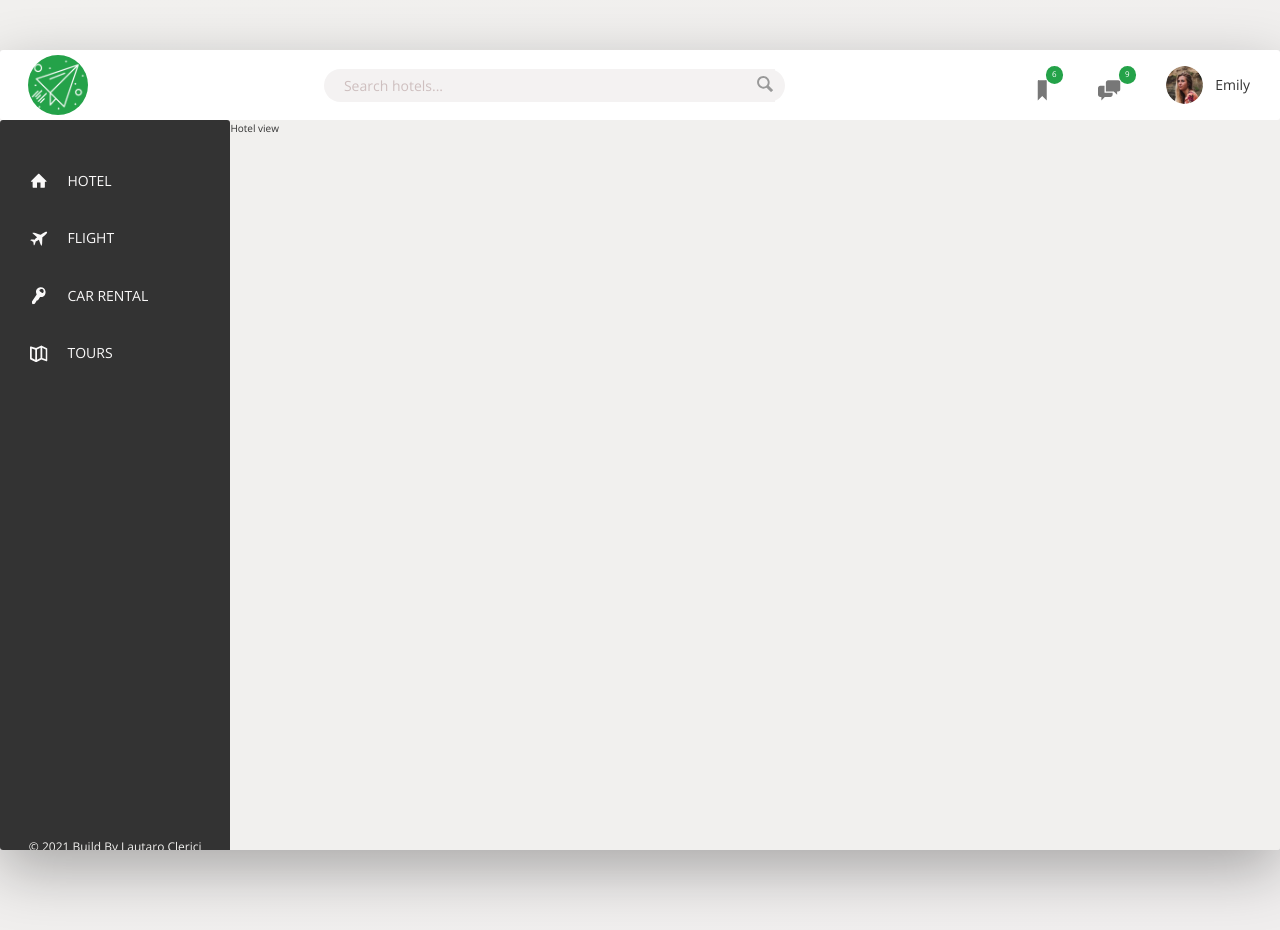
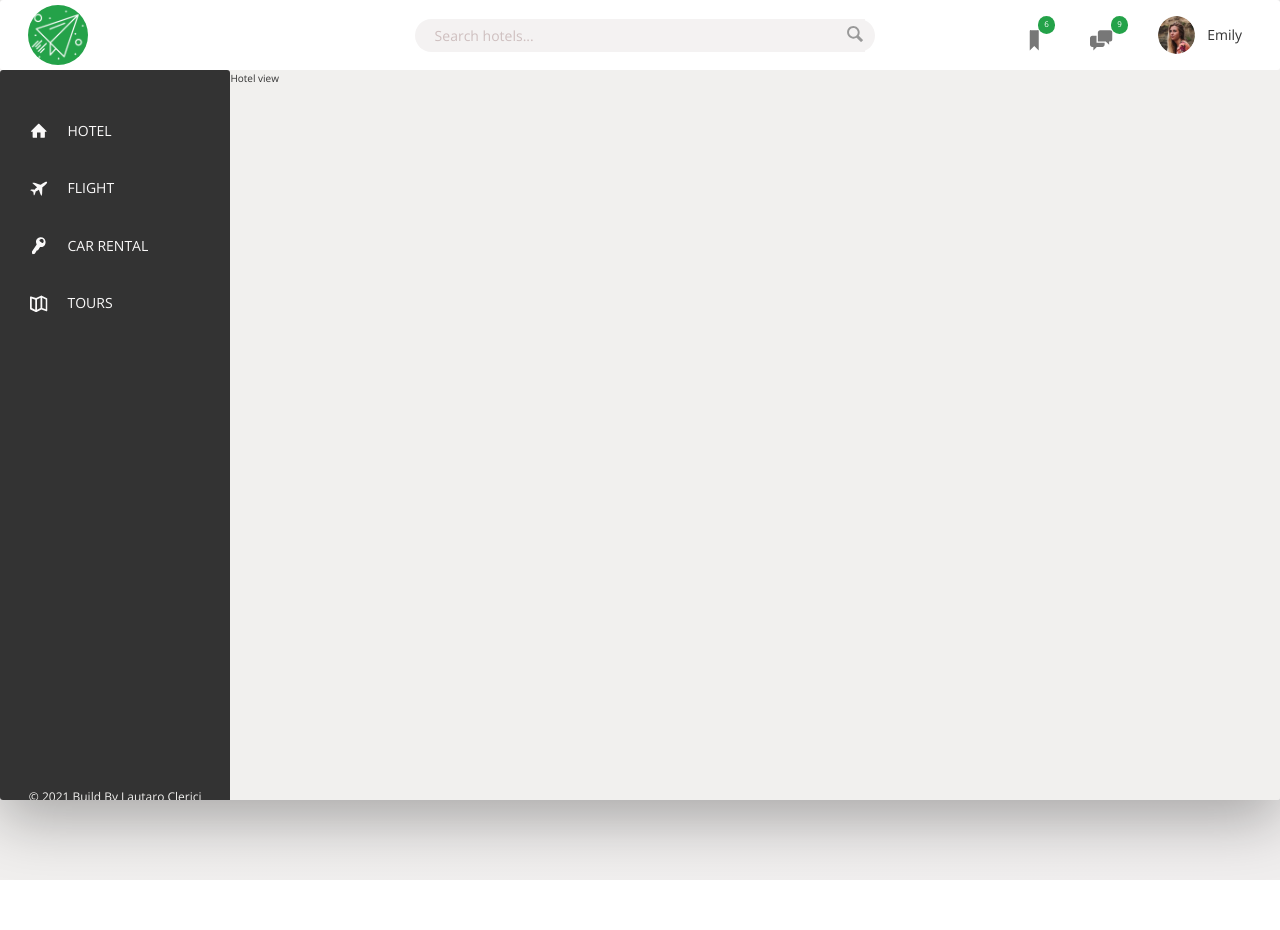
Before and after one commit to LNCE21/travelAgency, a website: page index.html in a window 1280 px wide. After the commit the page ends 880 px from the top, so only its background shows below. Drawn offline with nearby package versions, Linux system fonts and the light colour scheme.

Commit message:
Finihed styling the header and modified positioning of the body and the header spacing

```diff
--- a/sass/_components.scss
+++ b/sass/_components.scss
@@ -2,6 +2,7 @@
 .logo-box {
   display: flex;
   align-items: center;
+  flex: 0 0 30%; //Grow, Shrink, Basis (Width 40% of the header)
 
   &__container {
     display: flex;
@@ -74,11 +75,11 @@
 //User Navigation
 .user-nav {
   display: flex;
-  justify-content: space-between;
+  justify-content: flex-end;
   align-items: center;
   align-self: stretch;
   gap: 0.5rem;
-  margin-right: 2rem;
+  flex: 0 0 30%; //Grow, Shrink, Basis (Width 40% of the header)
 
   //Selecting user-nav and its direct children: __icon-box and __user
   & > * {
@@ -126,6 +127,7 @@
   &__user {
     display: flex;
     align-items: center;
+    margin-right: 2.8rem;
   }
 
   &__user-photo {
--- a/sass/_layout.scss
+++ b/sass/_layout.scss
@@ -4,7 +4,7 @@
   background-color: var(--color-grey-light-2);
   box-shadow: var(--shadow-dark);
   height: 100vh;
-  margin-top: 5rem;
+  margin-top: 0;
   border-radius: 3px;
   overflow: hidden;
 }
```
Also changed, not shown: css/style.css, 1 other file.
